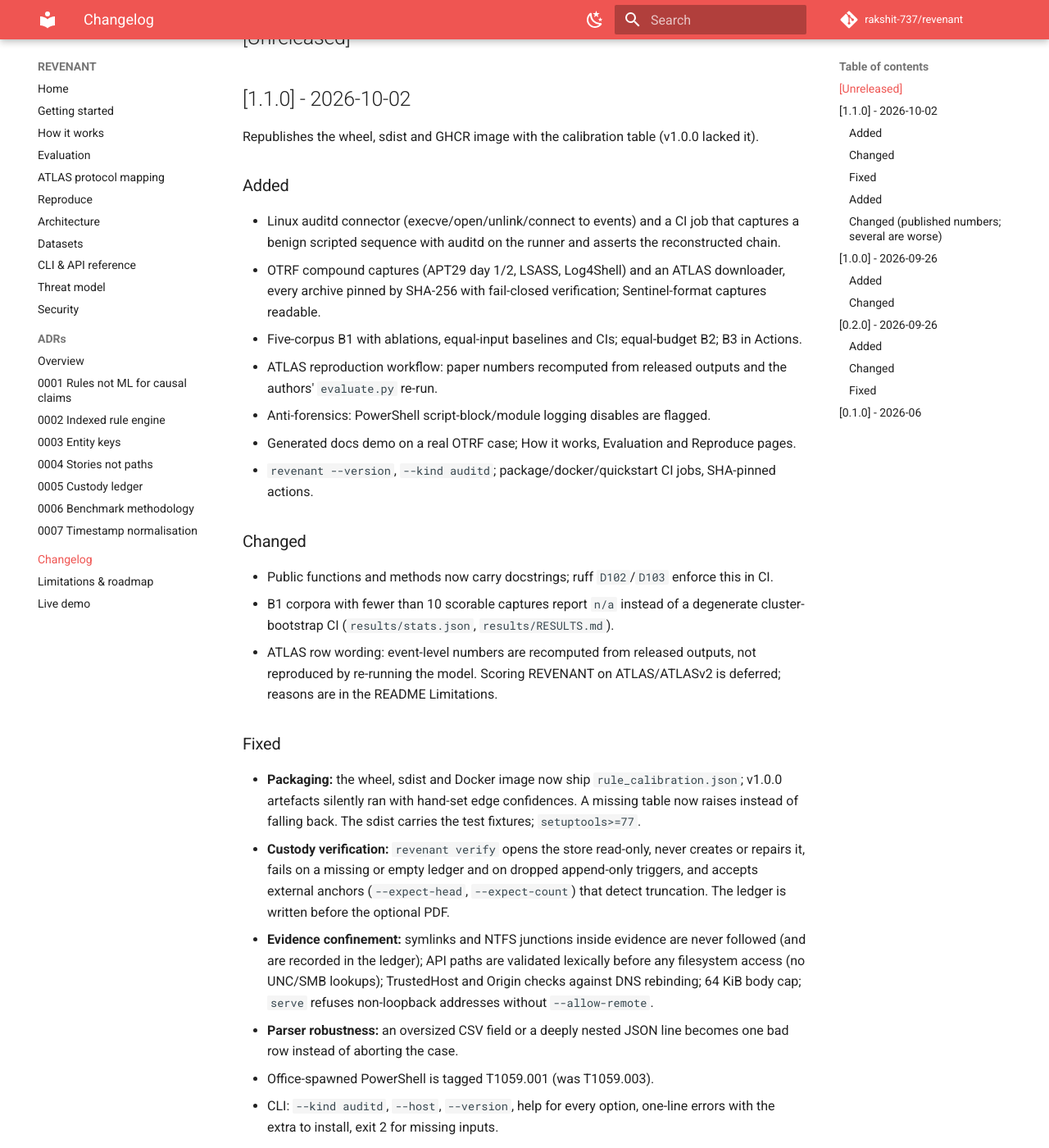
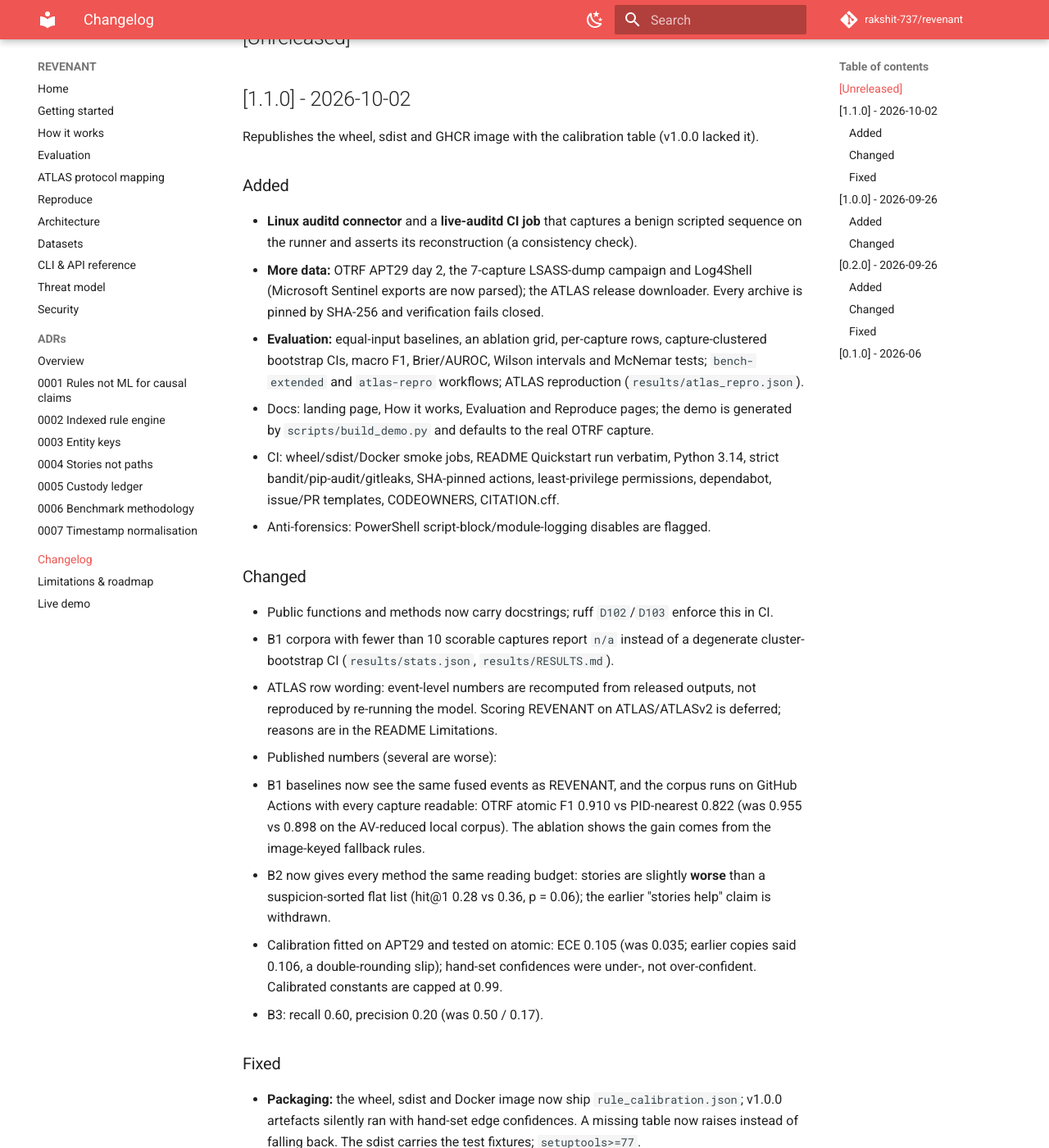
Before and after one commit to rakshit-737/revenant, an MkDocs documentation site: the page built from docs/changelog.md, in a window 1280 px wide and 1400 px high, scrolled down 243 px. Shown: the whole window at 82% size. Built offline with MkDocs 1.6.1 and Material for MkDocs 9.7.7, drawn with Linux system fonts in a browser that asks for light colours; comment, search, counter and statistics services are not loaded; some of the changed text lies outside the part shown.

Commit message:
docs: CLI reference and SECURITY match the code; one Added/Changed per release; v-prefixed image tag
- reference.md lists demo --top, serve --allow-remote, --kind atlas and the
  per-case --ledger store; SECURITY.md says tests run on 3.10-3.14.
- CHANGELOG 1.1.0 had two '### Added' and two '### Changed' sections; merged
  (Keep a Changelog order) and the ECE corrected to 0.105.
- release.yml also tags the image with the raw git tag (v1.1.0) beside 1.1.0.

Co-Authored-By: Claude <noreply@anthropic.com>

```diff
--- a/CHANGELOG.md
+++ b/CHANGELOG.md
@@ -11,16 +11,20 @@ All notable changes to this project are documented here. The format follows
 Republishes the wheel, sdist and GHCR image with the calibration table (v1.0.0 lacked it).
 
 ### Added
-- Linux auditd connector (execve/open/unlink/connect to events) and a CI job that captures a
-  benign scripted sequence with auditd on the runner and asserts the reconstructed chain.
-- OTRF compound captures (APT29 day 1/2, LSASS, Log4Shell) and an ATLAS downloader, every
-  archive pinned by SHA-256 with fail-closed verification; Sentinel-format captures readable.
-- Five-corpus B1 with ablations, equal-input baselines and CIs; equal-budget B2; B3 in Actions.
-- ATLAS reproduction workflow: paper numbers recomputed from released outputs and the
-  authors' `evaluate.py` re-run.
-- Anti-forensics: PowerShell script-block/module logging disables are flagged.
-- Generated docs demo on a real OTRF case; How it works, Evaluation and Reproduce pages.
-- `revenant --version`, `--kind auditd`; package/docker/quickstart CI jobs, SHA-pinned actions.
+- **Linux auditd connector** and a **live-auditd CI job** that captures a benign scripted
+  sequence on the runner and asserts its reconstruction (a consistency check).
+- **More data:** OTRF APT29 day 2, the 7-capture LSASS-dump campaign and Log4Shell (Microsoft
+  Sentinel exports are now parsed); the ATLAS release downloader. Every archive is pinned by
+  SHA-256 and verification fails closed.
+- **Evaluation:** equal-input baselines, an ablation grid, per-capture rows,
+  capture-clustered bootstrap CIs, macro F1, Brier/AUROC, Wilson intervals and McNemar
+  tests; `bench-extended` and `atlas-repro` workflows; ATLAS reproduction (`results/atlas_repro.json`).
+- Docs: landing page, How it works, Evaluation and Reproduce pages; the demo is generated
+  by `scripts/build_demo.py` and defaults to the real OTRF capture.
+- CI: wheel/sdist/Docker smoke jobs, README Quickstart run verbatim, Python 3.14, strict
+  bandit/pip-audit/gitleaks, SHA-pinned actions, least-privilege permissions, dependabot,
+  issue/PR templates, CODEOWNERS, CITATION.cff.
+- Anti-forensics: PowerShell script-block/module-logging disables are flagged.
 
 ### Changed
 - Public functions and methods now carry docstrings; ruff `D102`/`D103` enforce this in CI.
@@ -29,6 +33,18 @@ Republishes the wheel, sdist and GHCR image with the calibration table (v1.0.0 l
 - ATLAS row wording: event-level numbers are recomputed from released outputs, not reproduced
   by re-running the model. Scoring REVENANT on ATLAS/ATLASv2 is deferred; reasons are in the
   README Limitations.
+- Published numbers (several are worse):
+  - B1 baselines now see the same fused events as REVENANT, and the corpus runs on GitHub
+    Actions with every capture readable: OTRF atomic F1 0.910 vs PID-nearest 0.822 (was 0.955
+    vs 0.898 on the AV-reduced local corpus). The ablation shows the gain comes from the
+    image-keyed fallback rules.
+  - B2 now gives every method the same reading budget: stories are slightly **worse** than a
+    suspicion-sorted flat list (hit@1 0.28 vs 0.36, p = 0.06); the earlier "stories help"
+    claim is withdrawn.
+  - Calibration fitted on APT29 and tested on atomic: ECE 0.105 (was 0.035; earlier copies said 0.106, a
+    double-rounding slip); hand-set confidences were under-, not over-confident.
+    Calibrated constants are capped at 0.99.
+  - B3: recall 0.60, precision 0.20 (was 0.50 / 0.17).
 
 ### Fixed
 - **Packaging:** the wheel, sdist and Docker image now ship `rule_calibration.json`; v1.0.0
@@ -47,34 +63,6 @@ Republishes the wheel, sdist and GHCR image with the calibration table (v1.0.0 l
 - Office-spawned PowerShell is tagged T1059.001 (was T1059.003).
 - CLI: `--kind auditd`, `--host`, `--version`, help for every option, one-line errors with
   the extra to install, exit 2 for missing inputs.
-
-### Added
-- **Linux auditd connector** and a **live-auditd CI job** that captures a benign scripted
-  sequence on the runner and asserts its reconstruction (a consistency check).
-- **More data:** OTRF APT29 day 2, the 7-capture LSASS-dump campaign and Log4Shell (Microsoft
-  Sentinel exports are now parsed); the ATLAS release downloader. Every archive is pinned by
-  SHA-256 and verification fails closed.
-- **Evaluation:** equal-input baselines, an ablation grid, per-capture rows,
-  capture-clustered bootstrap CIs, macro F1, Brier/AUROC, Wilson intervals and McNemar
-  tests; `bench-extended` and `atlas-repro` workflows; ATLAS reproduction (`results/atlas_repro.json`).
-- Docs: landing page, How it works, Evaluation and Reproduce pages; the demo is generated
-  by `scripts/build_demo.py` and defaults to the real OTRF capture.
-- CI: wheel/sdist/Docker smoke jobs, README Quickstart run verbatim, Python 3.14, strict
-  bandit/pip-audit/gitleaks, SHA-pinned actions, least-privilege permissions, dependabot,
-  issue/PR templates, CODEOWNERS, CITATION.cff.
-- Anti-forensics: PowerShell script-block/module-logging disables are flagged.
-
-### Changed (published numbers; several are worse)
-- B1 baselines now see the same fused events as REVENANT, and the corpus runs on GitHub
-  Actions with every capture readable: OTRF atomic F1 0.910 vs PID-nearest 0.822 (was 0.955
-  vs 0.898 on the AV-reduced local corpus). The ablation shows the gain comes from the
-  image-keyed fallback rules.
-- B2 now gives every method the same reading budget: stories are slightly **worse** than a
-  suspicion-sorted flat list (hit@1 0.28 vs 0.36, p = 0.06); the earlier "stories help"
-  claim is withdrawn.
-- Calibration fitted on APT29 and tested on atomic: ECE 0.106 (was 0.035); hand-set
-  confidences were under-, not over-confident. Calibrated constants are capped at 0.99.
-- B3: recall 0.60, precision 0.20 (was 0.50 / 0.17).
 
 ## [1.0.0] - 2026-09-26
 
```
Also changed, not shown: SECURITY.md (+1 -1 lines), docs/reference.md (+12 -5 lines), 1 other file.
